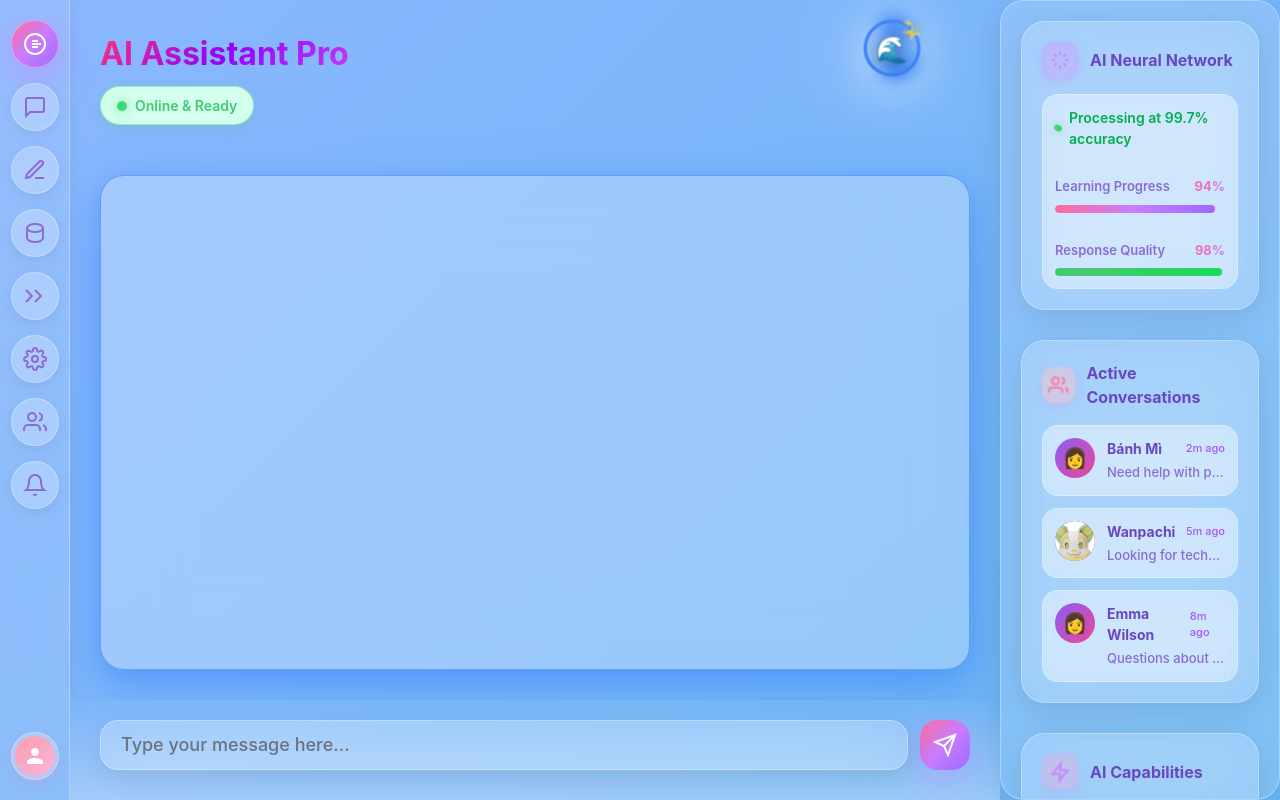
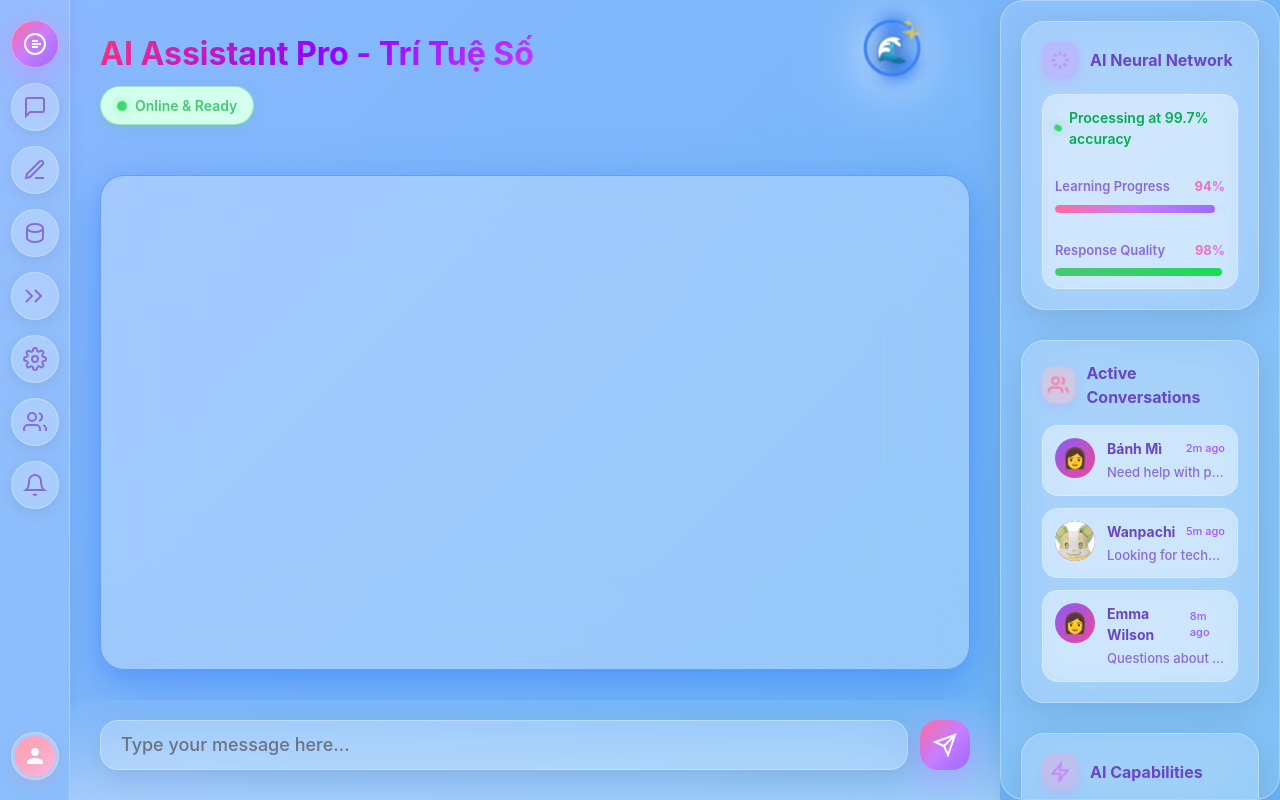
Before and after one commit to TuongHuy0603/chatbot, a React (Vite) app: page / in a window 1280 px wide. Built offline with nearby package versions, Linux system fonts and the light colour scheme.

Commit message:
Update title in index.html and modify dashboard header to reflect new branding as "AI Assistant Pro - Trí Tuệ Số".

```diff
--- a/index.html
+++ b/index.html
@@ -7,7 +7,7 @@
       name="description"
       content="AI Assistant Pro - Powerful AI Assistant Dashboard"
     />
-    <title>AI Assistant Pro</title>
+    <title>AI CRM</title>
 
     <!-- Favicon -->
     <link rel="icon" type="image/x-icon" href="/favicon.ico" />
--- a/src/components/Dashboard.jsx
+++ b/src/components/Dashboard.jsx
@@ -17,7 +17,7 @@ function Dashboard({ messages, isThinking }) {
       {/* Header */}
       <div className="dashboard-header">
         <div>
-          <h1 className="dashboard-title">AI Assistant Pro</h1>
+          <h1 className="dashboard-title">AI Assistant Pro - Trí Tuệ Số</h1>
           <div className="status-badge">
             <span className="status-dot"></span>
             <span>Online & Ready</span>
```
